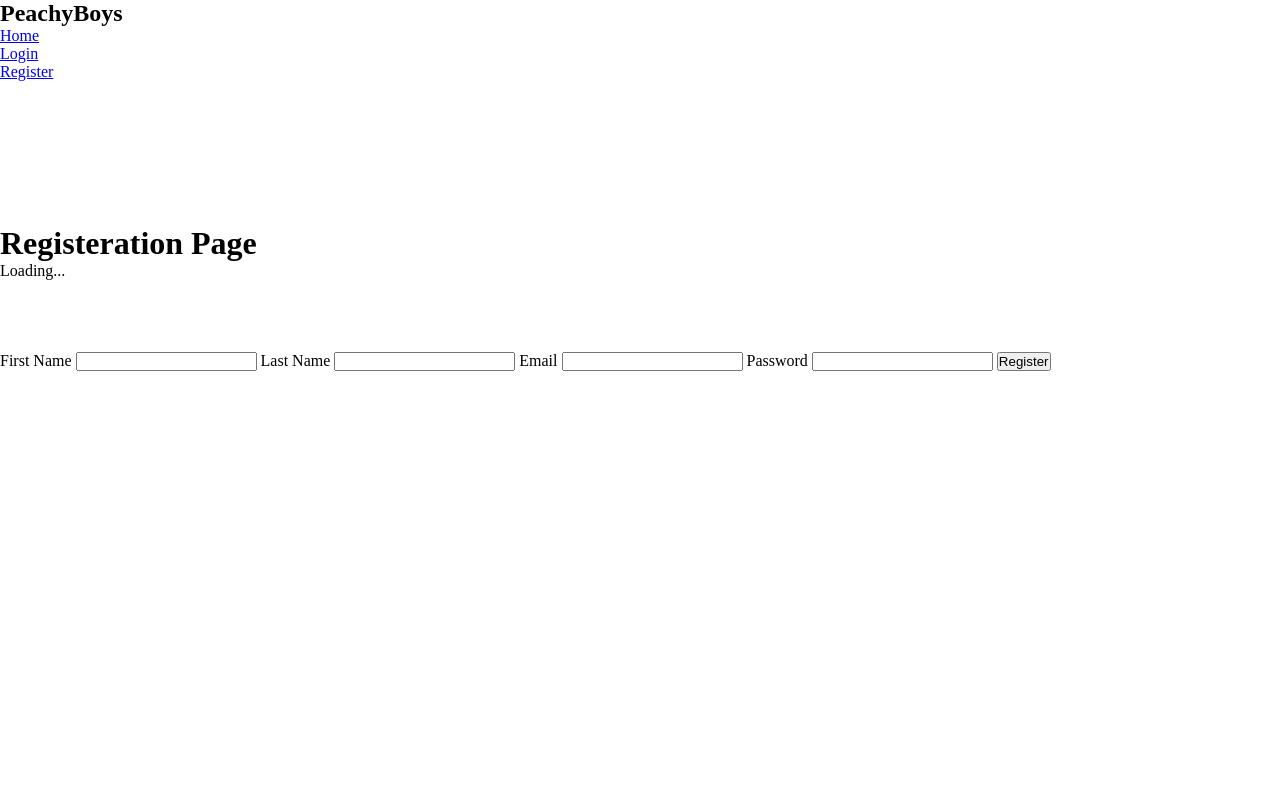
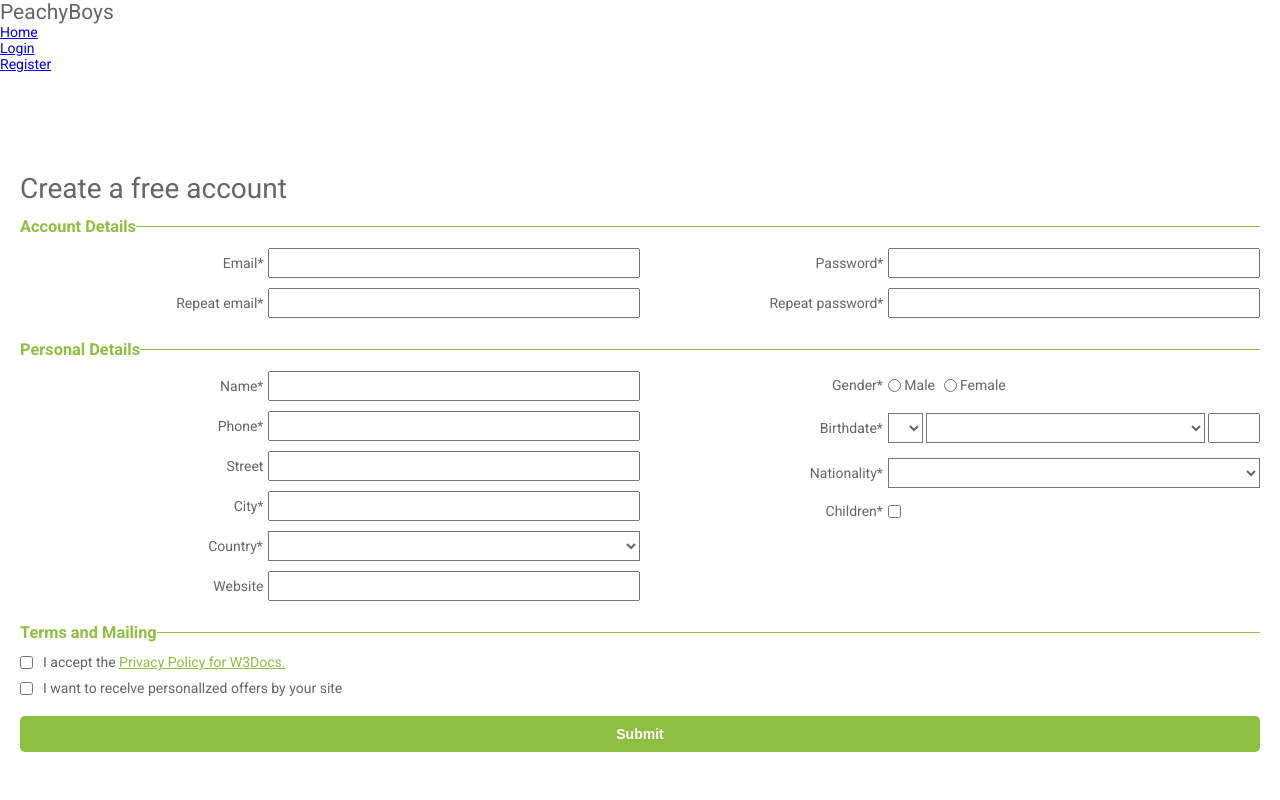
Before and after one commit to kalosius/Peachy-App, a Django app: page /register/ in a window 1280 px wide. Run offline with Django 5.2, Linux system fonts and the light colour scheme; some libraries are stand-ins or nearby versions.

Commit message:
Registration form created

```diff
--- a/peachy_project/settings.py
+++ b/peachy_project/settings.py
@@ -11,9 +11,9 @@ BASE_DIR = Path(__file__).resolve().parent.parent
 SECRET_KEY = 'django-insecure-6b+&68lrxyilm@_9g#q=*+h#ig**(a2%hjlx_!is74q(yfamnr'
 
 # SECURITY WARNING: don't run with debug turned on in production!
-DEBUG = False
+DEBUG = True
 
-ALLOWED_HOSTS = ['*']
+ALLOWED_HOSTS = []
 
 
 # Application definition
--- a/peachyapp/static/css/navbar.css
+++ b/peachyapp/static/css/navbar.css
@@ -9,7 +9,7 @@
         position: fixed;
         width: 100%;
         background-color: rgb(25, 25, 53);
-        color: #fff;
+        color: #fff !important;
         padding: 15px;
     }
     nav .container{
@@ -35,4 +35,8 @@
         text-decoration: none;
 
     }
+
+    nav .container h1{
+        color: #fff !important;
+    }
 }
--- a/peachyapp/templates/auth/register.html
+++ b/peachyapp/templates/auth/register.html
@@ -1,27 +1,150 @@
 {% extends 'base.html' %}
+{% load static %}
 {% block content %}
 
+<link rel="stylesheet" href="{% static 'css/register.css' %}">
 
 
-<br><br><br><br><br><br><br><br>
-<div class="container">
-    <h1>Registeration Page</h1>
-    <p>Loading...</p>
-<br><br><br><br>
-    <form method="POST" action="">
-        <div class="container">
-            <label for="">First Name</label>
-            <input type="text" required>
-            <label for="">Last Name</label>
-            <input type="text" required>
-            <label for="">Email</label>
-            <input type="email" required>
-            <label for="">Password</label>
-            <input type="Password" required>
-            <button type="submit">Register</button>
+<br><br><br><br><br>
+
+
+    <div class="main-block">
+    <form action="/">
+      <h1>Create a free account</h1>
+      <fieldset>
+        <legend>
+          <h3>Account Details</h3>
+        </legend>
+        <div  class="account-details">
+          <div><label>Email*</label><input type="text" name="name" required></div>
+          <div><label>Password*</label><input type="password" name="name" required></div>
+          <div><label>Repeat email*</label><input type="text" name="name" required></div>
+          <div><label>Repeat password*</label><input type="password" name="name" required></div>
         </div>
+      </fieldset>
+      <fieldset>
+        <legend>
+          <h3>Personal Details</h3>
+        </legend>
+        <div  class="personal-details">
+          <div>
+            <div><label>Name*</label><input type="text" name="name" required></div>
+            <div><label>Phone*</label><input type="text" name="name" required></div>
+            <div><label>Street</label><input type="text" name="name"></div>
+            <div><label>City*</label><input type="text" name="name" required></div>
+            <div>
+              <label>Country*</label>
+              <select>
+                <option value=""></option>
+                <option value="Armenia">Armenia</option>
+                <option value="Russia">Russia</option>
+                <option value="Germany">Germany</option>
+                <option value="France">France</option>
+                <option value="USA">USA</option>
+                <option value="UK">UK</option>
+              </select>
+            </div>
+            <div><label>Website</label><input type="text" name="name"></div>
+          </div>
+          <div>
+            <div>
+              <label>Gender*</label>
+              <div class="gender">
+                <input type="radio" value="none" id="male" name="gender" required/>
+                <label for="male" class="radio">Male</label>
+                <input type="radio" value="none" id="female" name="gender" required/>
+                <label for="female" class="radio">Female</label>
+              </div>
+            </div>
+            <div class="birthdate">
+              <label>Birthdate*</label>
+              <div class="bdate-block">
+                <select class="day" required>
+                  <option value=""></option>
+                  <option value="01">01</option>
+                  <option value="02">02</option>
+                  <option value="03">03</option>
+                  <option value="04">04</option>
+                  <option value="05">05</option>
+                  <option value="06">06</option>
+                  <option value="07">07</option>
+                  <option value="08">08</option>
+                  <option value="09">09</option>
+                  <option value="10">10</option>
+                  <option value="11">11</option>
+                  <option value="12">12</option>
+                  <option value="13">13</option>
+                  <option value="14">14</option>
+                  <option value="15">15</option>
+                  <option value="16">16</option>
+                  <option value="17">17</option>
+                  <option value="18">18</option>
+                  <option value="19">19</option>
+                  <option value="20">20</option>
+                  <option value="21">21</option>
+                  <option value="22">22</option>
+                  <option value="23">23</option>
+                  <option value="24">24</option>
+                  <option value="25">25</option>
+                  <option value="26">26</option>
+                  <option value="27">27</option>
+                  <option value="28">28</option>
+                  <option value="29">29</option>
+                  <option value="30">30</option>
+                  <option value="31">31</option>
+                </select>
+                <select class="mounth" required>
+                  <option value=""></option>
+                  <option value="January">January</option>
+                  <option value="February">February</option>
+                  <option value="March">March</option>
+                  <option value="April">April</option>
+                  <option value="May">May</option>
+                  <option value="June">June</option>
+                  <option value="July">July</option>
+                  <option value="August">August</option>
+                  <option value="September">September</option>
+                  <option value="October">October</option>
+                  <option value="November">November</option>
+                  <option value="December">December</option>
+                </select>
+                <input type="text" name="name" required>
+              </div>
+            </div>
+            <div>
+              <label>Nationality*</label>
+              <select required>
+                <option value=""></option>
+                <option value="Armenian">Armenian</option>
+                <option value="Russian">Russian</option>
+                <option value="German">German</option>
+                <option value="French">French</option>
+                <option value="American">American</option>
+                <option value="English">English</option>
+              </select>
+            </div>
+            <div>
+              <label>Children*</label>
+              <div class="children"><input type="checkbox" name="name" required></div>
+            </div>
+          </div>
+        </div>
+      </fieldset>
+      <fieldset>
+        <legend>
+          <h3>Terms and Mailing</h3>
+        </legend>
+        <div  class="terms-mailing">
+          <div class="checkbox">
+            <input type="checkbox" name="checkbox"><span>I accept the <a href="https://www.w3docs.com/privacy-policy">Privacy Policy for W3Docs.</a></span>
+          </div>
+          <div class="checkbox">
+            <input type="checkbox" name="checkbox"><span>I want to recelve personallzed offers by your site</span>
+          </div>
+      </fieldset>
+      <button type="submit" href="/">Submit</button>
     </form>
+    </div>
 
-</div>
 
 {% endblock %}
--- a/peachyapp/templates/base.html
+++ b/peachyapp/templates/base.html
@@ -6,7 +6,8 @@
     <meta name="viewport" content="width=device-width, initial-scale=1.0">
     <title>Home Page</title>
     <link rel="stylesheet" href="{% static 'css/navbar.css' %}">
-
+    <link href="https://fonts.googleapis.com/css?family=Roboto:300,400,500,700" rel="stylesheet">
+    <link rel="stylesheet" href="https://use.fontawesome.com/releases/v5.5.0/css/all.css" integrity="sha384-B4dIYHKNBt8Bc12p+WXckhzcICo0wtJAoU8YZTY5qE0Id1GSseTk6S+L3BlXeVIU" crossorigin="anonymous">
 </head>
 
     <nav>
--- a/productionfiles/css/navbar.css
+++ b/productionfiles/css/navbar.css
@@ -9,7 +9,7 @@
         position: fixed;
         width: 100%;
         background-color: rgb(25, 25, 53);
-        color: #fff;
+        color: #fff !important;
         padding: 15px;
     }
     nav .container{
@@ -35,4 +35,8 @@
         text-decoration: none;
 
     }
+
+    nav .container h1{
+        color: #fff !important;
+    }
 }
--- /dev/null
+++ b/productionfiles/css/register.css
@@ -0,0 +1,123 @@
+html, body {
+    min-height: 100%;
+    }
+    body, div, form, input, select, p {
+    padding: 0;
+    margin: 0;
+    outline: none;
+    font-family: Roboto, Arial, sans-serif;
+    font-size: 14px;
+    color: #666;
+    }
+    h1 {
+    margin: 0;
+    font-weight: 400;
+    }
+    h3 {
+    margin: 12px 0;
+    color: #8ebf42;
+    }
+    .main-block {
+    display: flex;
+    justify-content: center;
+    align-items: center;
+    background: #fff;
+    }
+    form {
+    width: 100%;
+    padding: 20px;
+    }
+    fieldset {
+    border: none;
+    border-top: 1px solid #8ebf42;
+    }
+    .account-details, .personal-details {
+    display: flex;
+    flex-wrap: wrap;
+    justify-content: space-between;
+    }
+    .account-details >div, .personal-details >div >div {
+    display: flex;
+    align-items: center;
+    margin-bottom: 10px;
+    }
+    .account-details >div, .personal-details >div, input, label {
+    width: 100%;
+    }
+    label {
+    padding: 0 5px;
+    text-align: right;
+    vertical-align: middle;
+    }
+    input {
+    padding: 5px;
+    vertical-align: middle;
+    }
+    .checkbox {
+    margin-bottom: 10px;
+    }
+    select, .children, .gender, .bdate-block {
+    width: calc(100% + 26px);
+    padding: 5px 0;
+    }
+    select {
+    background: transparent;
+    }
+    .gender input {
+    width: auto;
+    }
+    .gender label {
+    padding: 0 5px 0 0;
+    }
+    .bdate-block {
+    display: flex;
+    justify-content: space-between;
+    }
+    .birthdate select.day {
+    width: 35px;
+    }
+    .birthdate select.mounth {
+    width: calc(100% - 94px);
+    }
+    .birthdate input {
+    width: 38px;
+    vertical-align: unset;
+    }
+    .checkbox input, .children input {
+    width: auto;
+    margin: -2px 10px 0 0;
+    }
+    .checkbox a {
+    color: #8ebf42;
+    }
+    .checkbox a:hover {
+    color: #82b534;
+    }
+    button {
+    width: 100%;
+    padding: 10px 0;
+    margin: 10px auto;
+    border-radius: 5px;
+    border: none;
+    background: #8ebf42;
+    font-size: 14px;
+    font-weight: 600;
+    color: #fff;
+    }
+    button:hover {
+    background: #82b534;
+    }
+    @media (min-width: 568px) {
+    .account-details >div, .personal-details >div {
+    width: 50%;
+    }
+    label {
+    width: 40%;
+    }
+    input {
+    width: 60%;
+    }
+    select, .children, .gender, .bdate-block {
+    width: calc(60% + 16px);
+    }
+    }
```
Also changed, not shown: peachyapp/static/css/register.css (added, +123 -0 lines).
